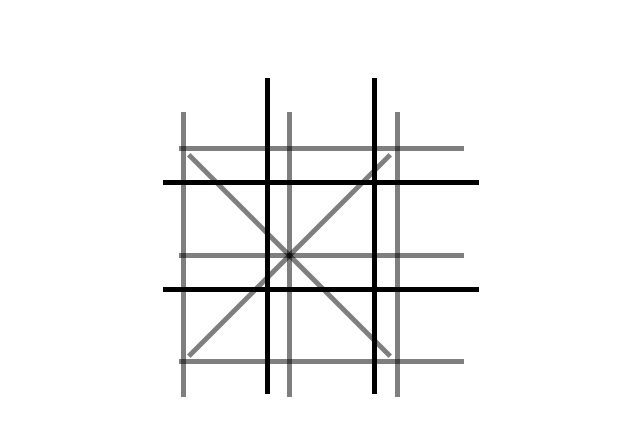
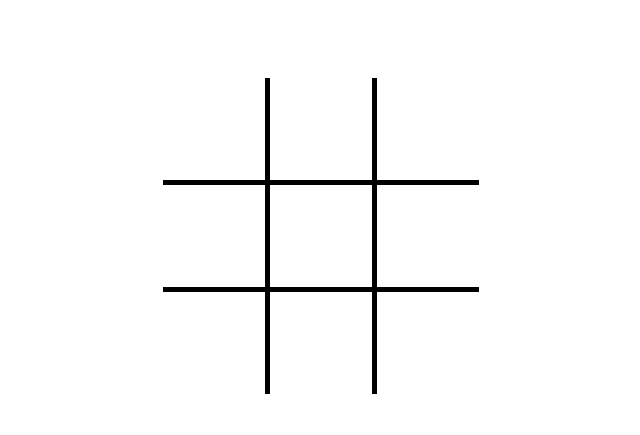
Before and after one commit to PeterSteinlesberger/Tic-Tac-Toe, a plain HTML site: page index.html in a window 1280 px wide. Shown: the part 239-674 px from the top of the page, without its empty margins (319-959 px from the left). Drawn offline with Linux system fonts and the light colour scheme.

Commit message:
animate lines

```diff
--- a/index.html
+++ b/index.html
@@ -16,14 +16,14 @@
         <div id="player1" class="player-class "><img class="" src="./img/circle.png"> <b>Player 1</b></div>
         <div id="player2" class="player-class player-inactive"><img class="" src="./img/cross.png"> <b>Player 2</b></div>
     </div>
-    <div class="line" style="top: 385px;"></div>
-    <div class="line" style="top: 492px;"></div>
-    <div class="line" style="top: 598px;"></div>
-    <div class="line make-vertikal" style="left: 360px;"></div>
-    <div class="line make-vertikal" style="left: 466px;"></div>
-    <div class="line make-vertikal" style="left: 574px;"></div>
-    <div class="line" style="left: 466px; transform: rotate(45deg); top: 492px;"></div>
-    <div class="line" style="left: 466px; transform: rotate(-45deg); top: 492px;"></div>
+    <div id="line0" class="line" style="top: 385px;"></div>
+    <div id="line1" class="line" style="top: 492px;"></div>
+    <div id="line2" class="line" style="top: 598px;"></div>
+    <div id="line3" class="line make-vertikal" style="left: 360px;"></div>
+    <div id="line4" class="line make-vertikal" style="left: 466px;"></div>
+    <div id="line5" class="line make-vertikal" style="left: 574px;"></div>
+    <div id="line6" class="line" style="left: 466px; transform: rotate(45deg) scaleX(0.0); top: 492px;"></div>
+    <div id="line7" class="line" style="left: 466px; transform: rotate(-45deg) scaleX(0.0); top: 492px;"></div>
 
 
     <table>
--- a/script.js
+++ b/script.js
@@ -35,27 +35,35 @@ let winner;
 
     if (fields[0] == fields[1] && fields[1] == fields[2] && fields[0]) {
     winner = fields[0];
+    document.getElementById('line0').style.transform = 'scaleX(1.05)';
     }
     if (fields[3] == fields[4] && fields[4] == fields[5] && fields[3]) {
     winner = fields[3];
+    document.getElementById('line1').style.transform = 'scaleX(1.05)';
     }
     if (fields[6] == fields[7] && fields[7] == fields[8] && fields[6]) {
     winner = fields[6];
+    document.getElementById('line2').style.transform = 'scaleX(1.05)';
     }
     if (fields[0] == fields[3] && fields[3] == fields[6] && fields[0]) {
     winner = fields[0];
+    document.getElementById('line3').style.transform = 'scaleX(1.05)';
     }
     if (fields[1] == fields[4] && fields[4] == fields[7] && fields[1]) {
     winner = fields[1];
+    document.getElementById('line4').style.transform = 'scaleX(1.05)';
     }
     if (fields[2] == fields[5] && fields[5] == fields[8] && fields[2]) {
     winner = fields[2];
+    document.getElementById('line5').style.transform = 'scaleX(1.05)';
     }
     if (fields[0] == fields[4] && fields[4] == fields[8] && fields[0]) {
     winner = fields[0];
+    document.getElementById('line6').style.transform = 'rotate(45deg) scaleX(1.4)';
     }
     if (fields[2] == fields[4] && fields[4] == fields[6] && fields[2]) {
     winner = fields[2];
+    document.getElementById('line7').style.transform = 'rotate(-45deg) scaleX(1.4)';
     }
 
     if(winner) {
--- a/style.css
+++ b/style.css
@@ -72,11 +72,13 @@ td:hover {
   }
   .line {
       position: absolute;
-      height: 5px;
+      height: 6px;
       background-color: rgba(0, 0, 0, 0.5);
       width: 285px;
+      transform: scaleX(0.0);
+      transition: transform 350ms ease-in-out;
   }
   .make-vertikal {
-      transform: rotate(90deg);
+      transform: rotate(90deg) scaleX(0.0);
       top: 491px;
   }
```
